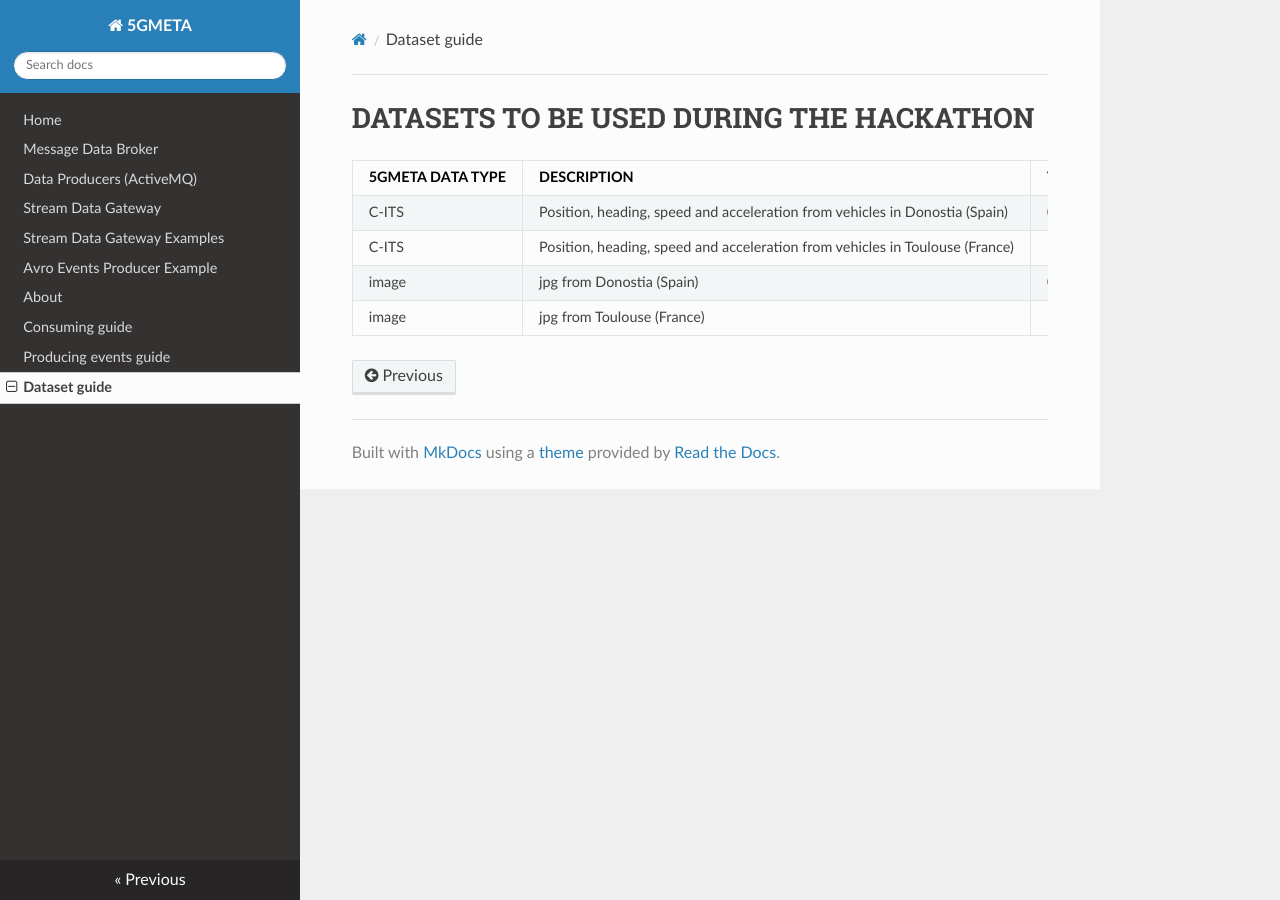
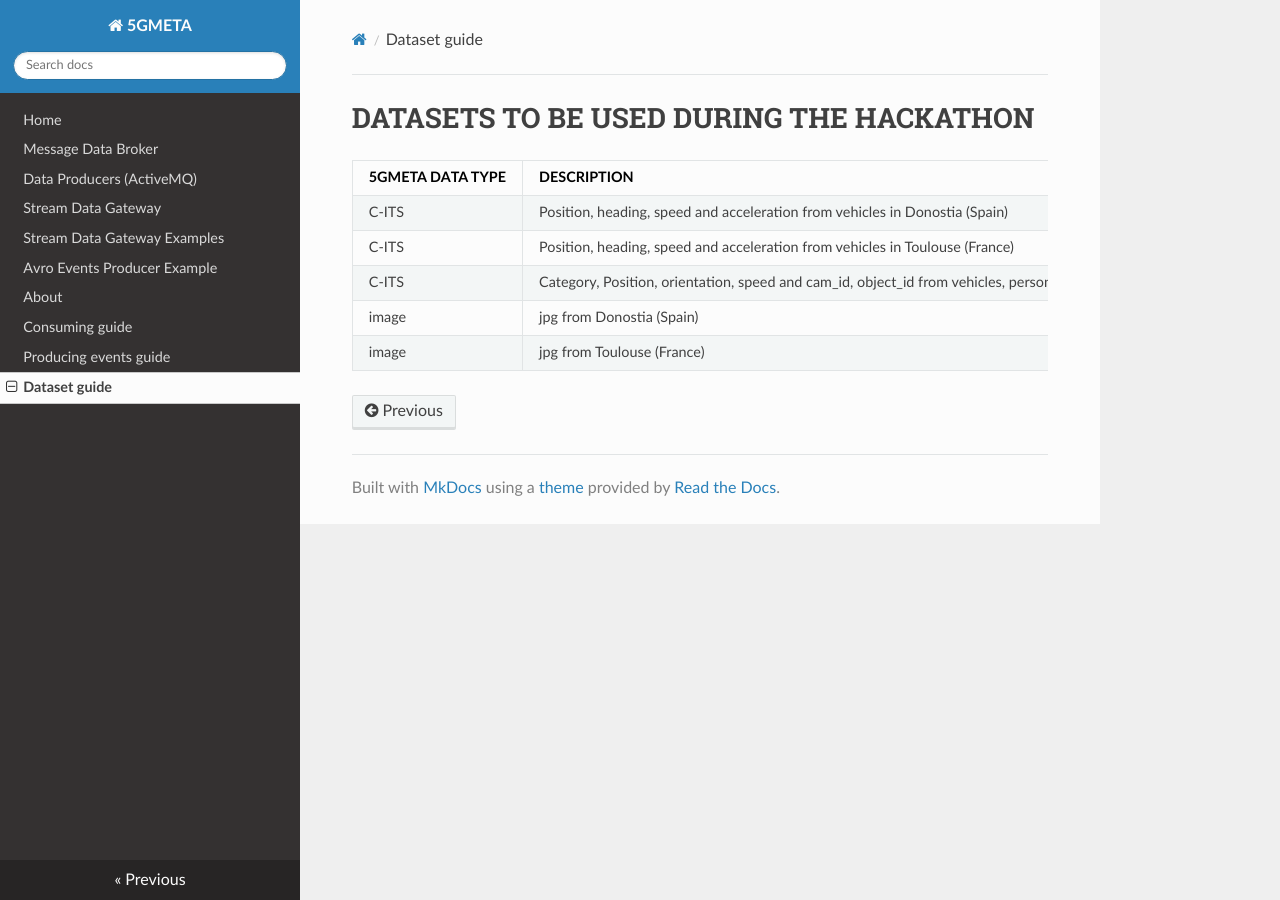
Before and after one commit to jperezcolmenar/5gmeta-dev, an MkDocs documentation site: the page built from docs/datasets.md, in a window 1280 px wide. Built offline with MkDocs 1.6.1, drawn with Linux system fonts in a browser that asks for light colours; nearby versions of some CDN libraries.

Commit message:
add unimore cits road users dataset

```diff
--- a/docs/datasets.md
+++ b/docs/datasets.md
@@ -4,5 +4,6 @@
 |----------------|-------------------------------|-----------------------------|-----------------------------|
 | C-ITS | Position, heading, speed and acceleration from vehicles  in Donostia (Spain)    |0313331232            | [https://github.com/5gmetadmin/5gmeta-dev/blob/main/datasets/cits-vicomtech-donostia.json](https://github.com/5gmetadmin/5gmeta-dev/blob/main/datasets/cits-vicomtech-donostia.json) |
 | C-ITS | Position, heading, speed and acceleration from vehicles  in Toulouse (France)    |120222021            | [https://github.com/5gmetadmin/5gmeta-dev/blob/main/datasets/cits-vicomtech-toulouse.json](https://github.com/5gmetadmin/5gmeta-dev/blob/main/datasets/cits-vicomtech-toulouse.json)|
+| C-ITS | Category, Position, orientation, speed and cam_id, object_id from vehicles, person, bycicle..etc  in MODENA (Italy)    |1202231113220102           | [https://github.com/5gmetadmin/5gmeta-dev/blob/main/datasets/cits-unimore-modena-road-users.json](https://github.com/5gmetadmin/5gmeta-dev/blob/main/datasets/cits-unimore-modena-road-users.json)|
 |image          |jpg from   Donostia (Spain)          |0313331232            |[https://github.com/5gmetadmin/5gmeta-dev/blob/main/datasets/image-sample-vicomtech-donostia.jpg](https://github.com/5gmetadmin/5gmeta-dev/blob/main/datasets/image-sample-vicomtech-donostia.jpg) |
 |image          |jpg from   Toulouse (France)          |120222021            | [https://github.com/5gmetadmin/5gmeta-dev/blob/main/datasets/image-sample-vicomtech-toulouse.jpg](https://github.com/5gmetadmin/5gmeta-dev/blob/main/datasets/image-sample-vicomtech-toulouse.jpg)|
```
Also changed, not shown: 1 other file.
